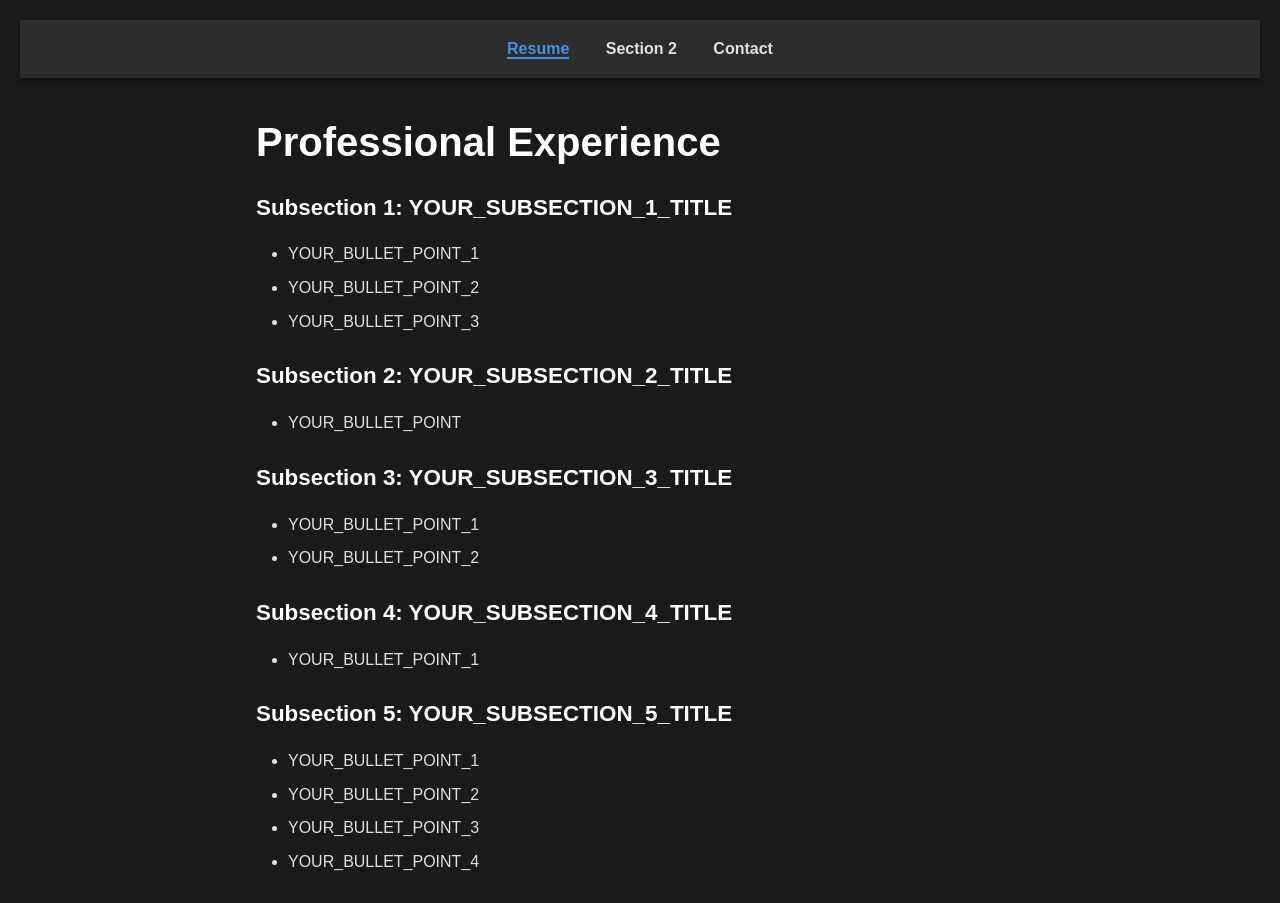
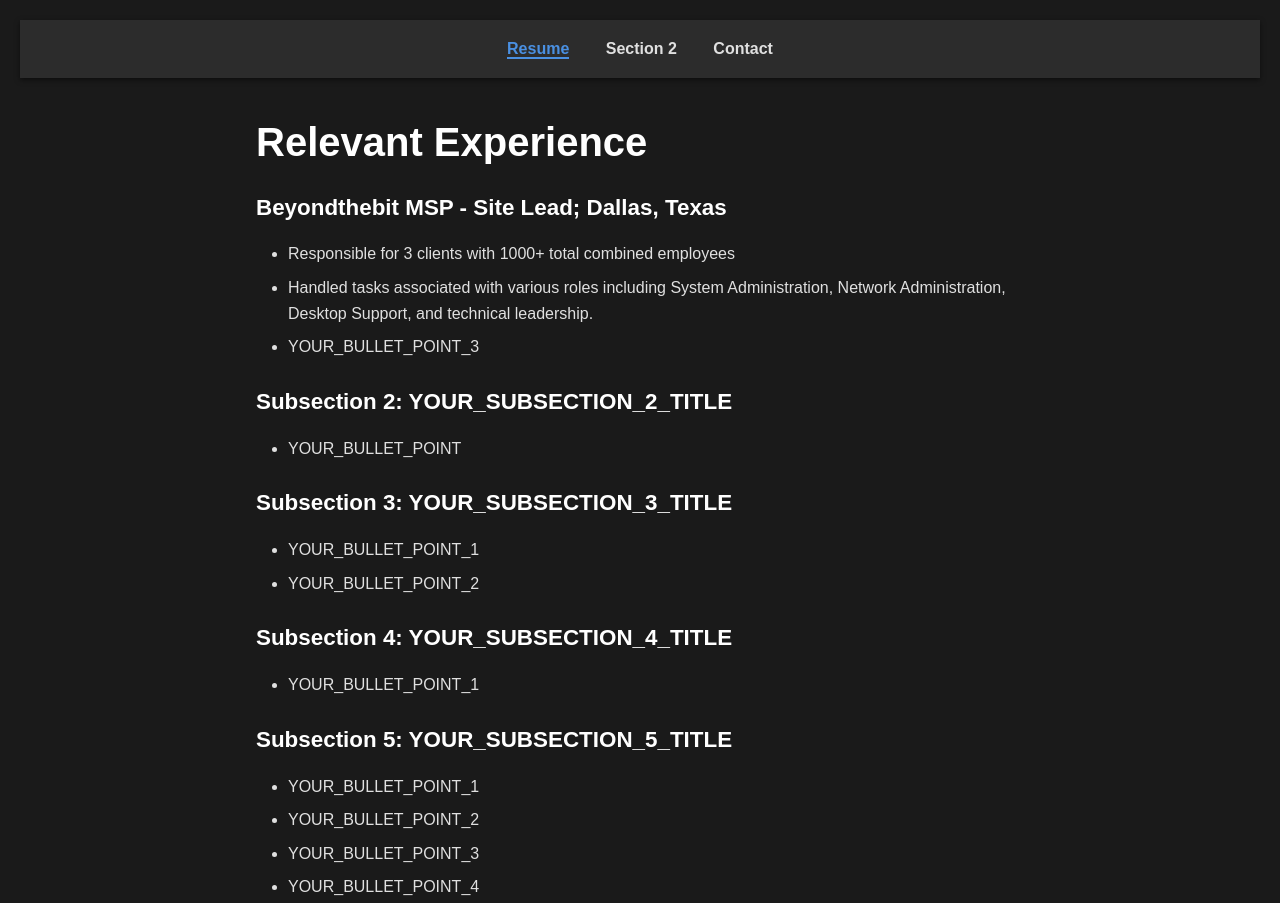
Before and after one commit to trent-technology/Website, a plain HTML site: page index.html in a window 1280 px wide. Shown: the top 903 px of the page. Drawn offline with Linux system fonts and the light colour scheme.

Commit message:
Update index.html

```diff
--- a/index.html
+++ b/index.html
@@ -21,12 +21,13 @@
     <main>
         <!-- Resume Section -->
         <section id="Resume" class="tab-content active">
-            <h1>Professional Experience</h1>
+            <h1>Relevant Experience</h1>
             <div class="subsection">
-                <h3>Subsection 1: YOUR_SUBSECTION_1_TITLE</h3>
+                <h3>Beyondthebit MSP - Site Lead; Dallas, Texas</h3>
                 <ul>
-                    <li>YOUR_BULLET_POINT_1</li>
-                    <li>YOUR_BULLET_POINT_2</li>
+                    <li>Responsible for 3 clients with 1000+ total combined employees</li>
+                    <li>Handled tasks associated with various roles including System Administration,
+                    Network Administration, Desktop Support, and technical leadership.</li>
                     <li>YOUR_BULLET_POINT_3</li>
                 </ul>
             </div>
```
